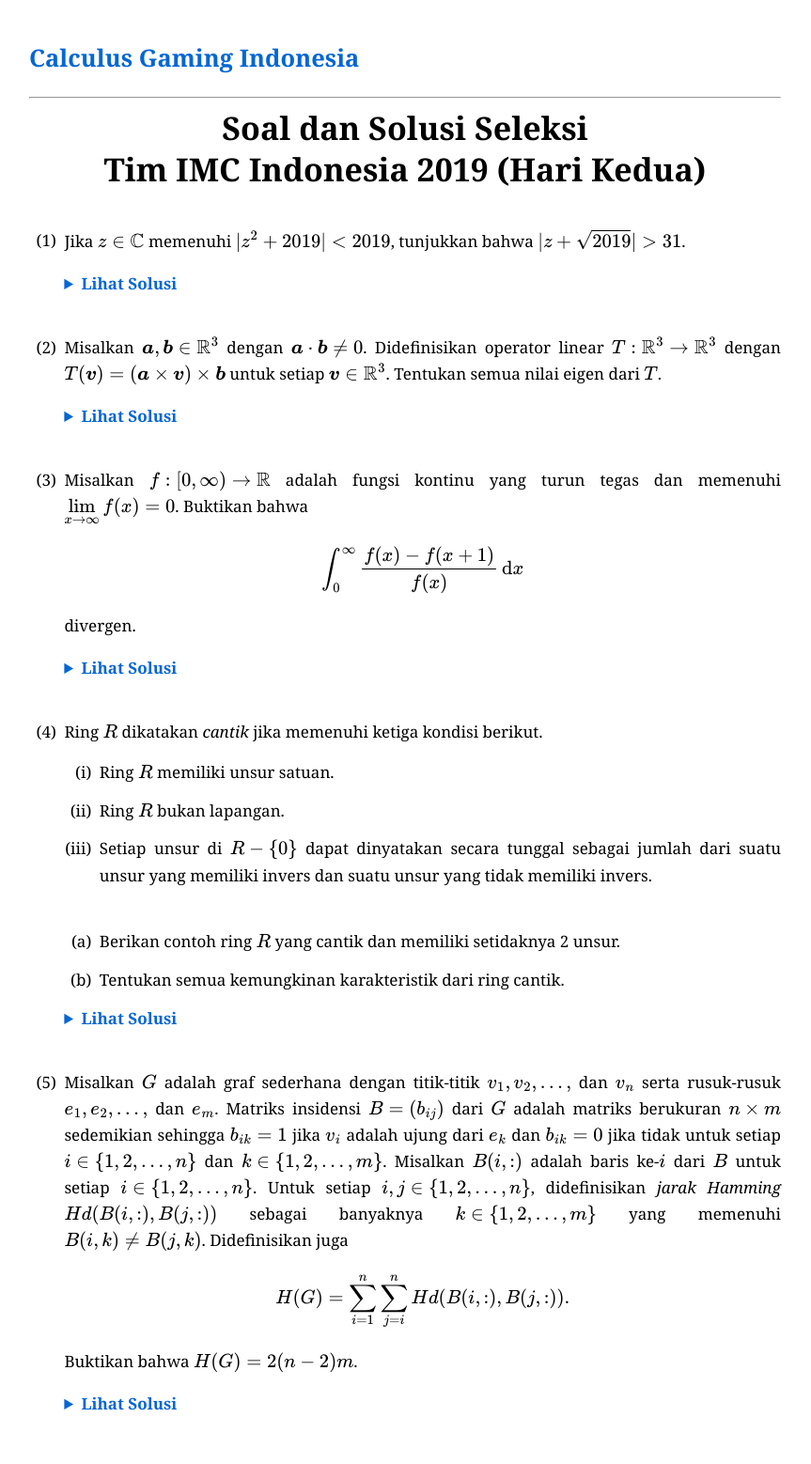
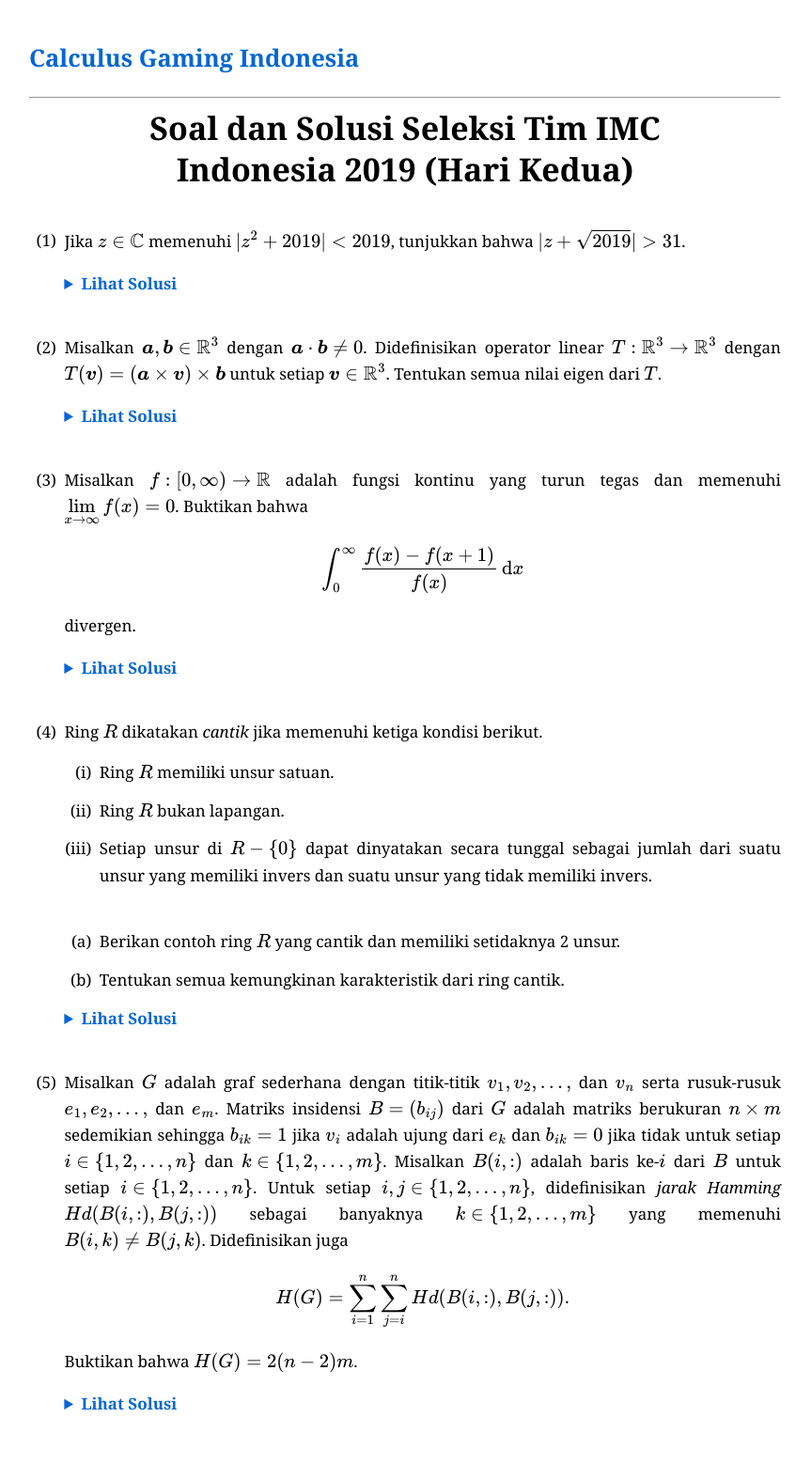
Before and after one commit to calculusgamingindonesia/calculusgamingindonesia.github.io, a Jekyll site: the page built from _posts/2026-07-02-sel-tim-imc-indo-19-2.md, in a window 1280 px wide. Shown: the whole page at 94% size, without its empty margins (209-1072 px from the left). Built offline with Jekyll 4.4.1, drawn with Linux system fonts in a browser that asks for light colours; some web fonts are replaced.

Commit message:
Update 2026-07-02-sel-tim-imc-indo-19-2.md

```diff
--- a/_posts/2026-07-02-sel-tim-imc-indo-19-2.md
+++ b/_posts/2026-07-02-sel-tim-imc-indo-19-2.md
@@ -7,7 +7,7 @@
 ---
 
 <div style="text-align: center; margin-bottom: 40px;">
-    <h1 style="margin: 0; line-height: 1.3;">Soal dan Solusi Seleksi <br> Tim IMC Indonesia 2019 (Hari Kedua)</h1>
+    <h1 style="margin: 0; line-height: 1.3;">Soal dan Solusi Seleksi Tim IMC <br> Indonesia 2019 (Hari Kedua)</h1>
 </div>
 
 1. Jika $z\in\mathbb{C}$ memenuhi $\vert z^2+2019\vert<2019$, tunjukkan bahwa $\vert z+\sqrt{2019}\vert>31$.
```
